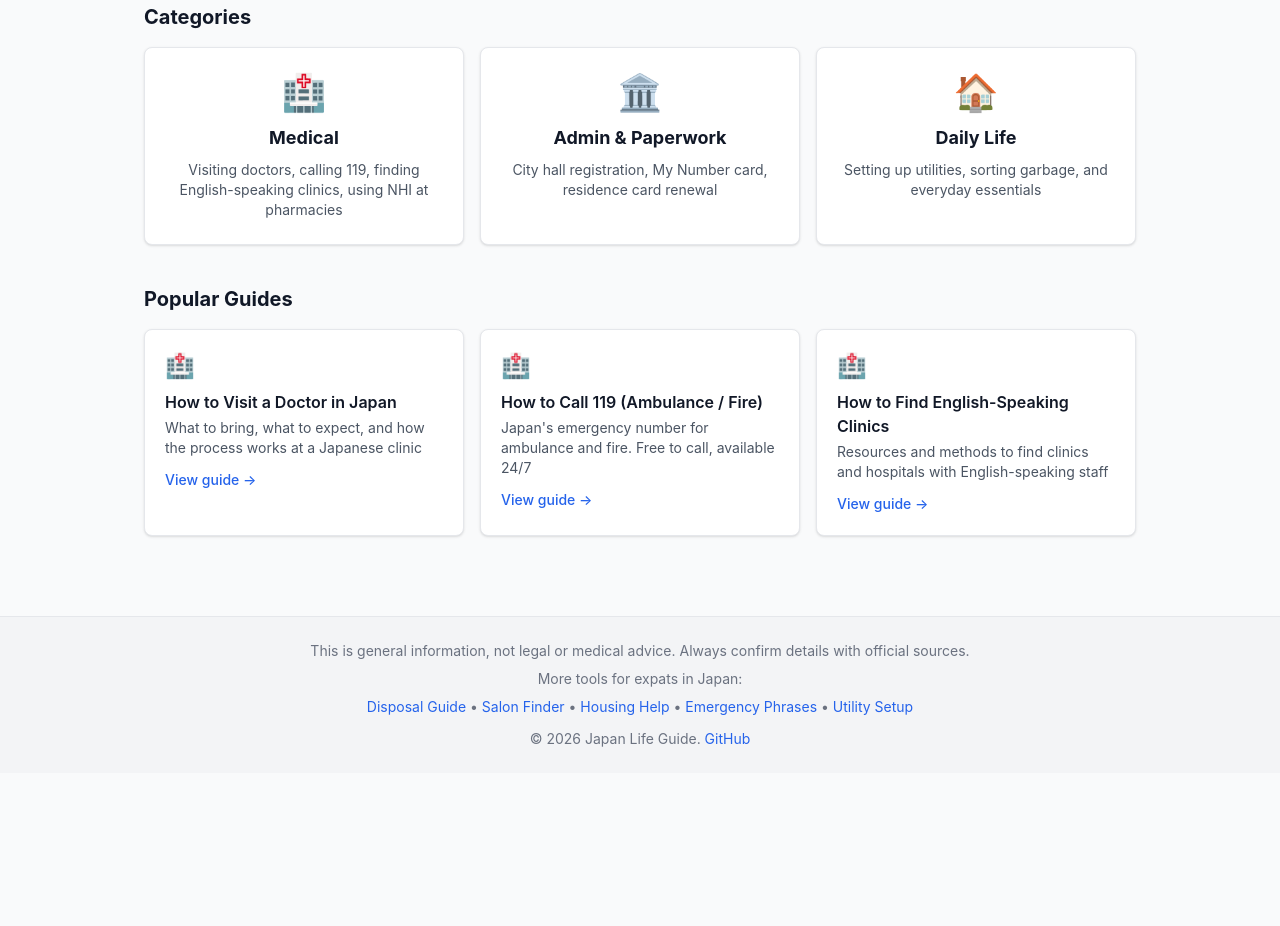
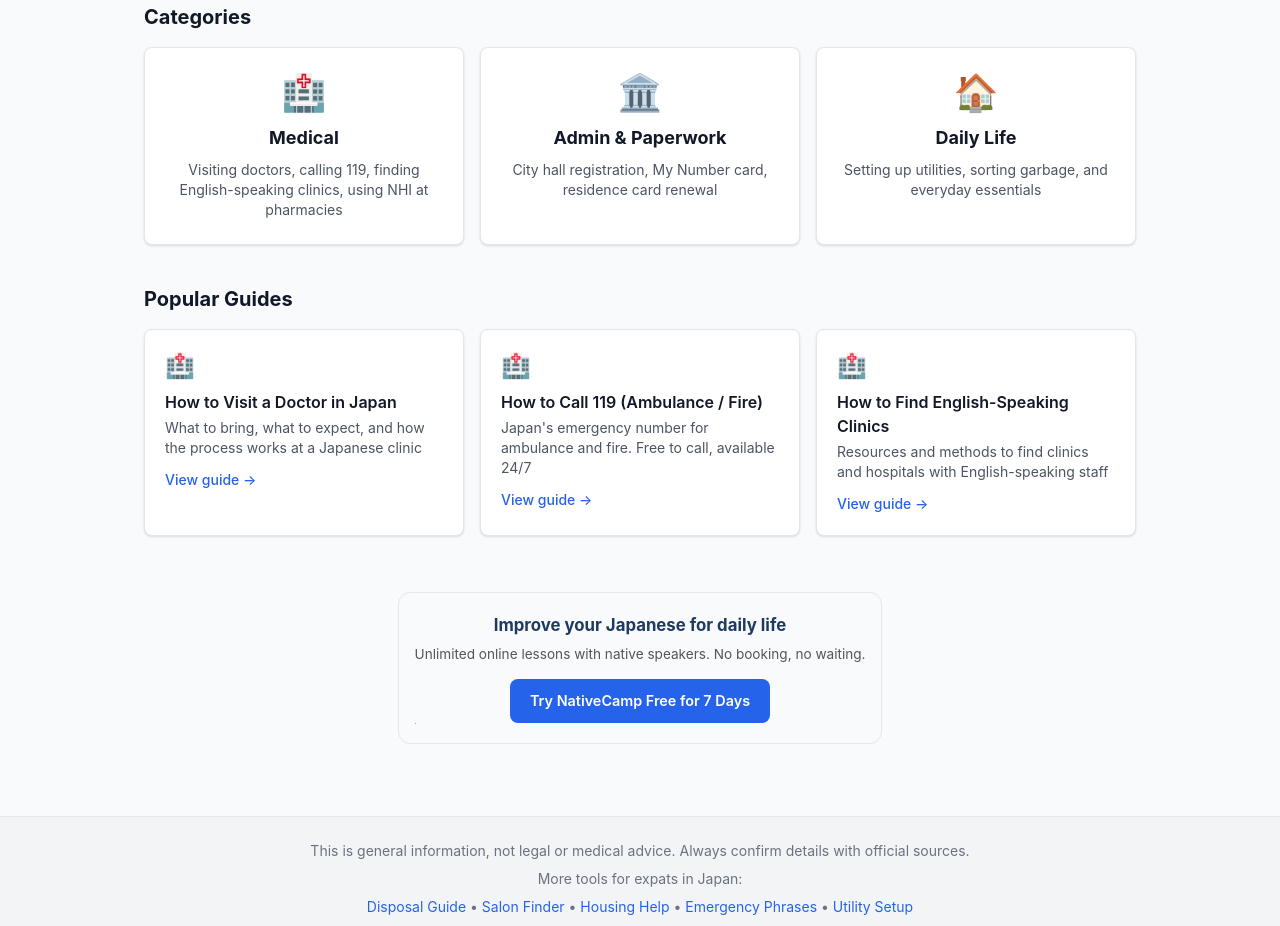
Before and after one commit to HumanCronAdmin/japan-life-guide, a plain HTML site: page index.html in a window 1280 px wide. Shown: the part 271-1197 px from the top of the page. Before the commit the page ends 1044 px from the top, so only its background shows below. Drawn offline with nearby package versions, Linux system fonts and the light colour scheme.

Commit message:
Add NativeCamp affiliate link (1100 yen/signup)
Co-Authored-By: Claude Opus 4.6 (1M context) <noreply@anthropic.com>

```diff
--- a/index.html
+++ b/index.html
@@ -40,6 +40,11 @@
       <div id="featured-guides" class="card-grid"></div>
     </section>
   </main>
+  <section style="border:1px solid #e2e8f0;border-radius:12px;padding:20px 16px;margin:24px auto;max-width:600px;text-align:center;background:#f8fafc;">
+    <p style="font-weight:700;font-size:1.05rem;color:#1e3a5f;margin:0 0 6px;">Improve your Japanese for daily life</p>
+    <p style="font-size:0.85rem;color:#555;margin:0 0 14px;">Unlimited online lessons with native speakers. No booking, no waiting.</p>
+    <a href="//af.moshimo.com/af/c/click?a_id=5455754&p_id=6054&pc_id=16990&pl_id=77719" rel="nofollow" referrerpolicy="no-referrer-when-downgrade" target="_blank" style="display:inline-block;padding:10px 20px;background:#2563eb;color:#fff;border-radius:8px;text-decoration:none;font-weight:600;font-size:0.9rem;min-height:44px;line-height:24px;">Try NativeCamp Free for 7 Days</a><img src="//i.moshimo.com/af/i/impression?a_id=5455754&p_id=6054&pc_id=16990&pl_id=77719" width="1" height="1" style="border:none;" loading="lazy">
+  </section>
   <div id="site-footer"></div>
   <script src="js/guides-data.js"></script>
   <script src="js/resources-data.js"></script>
```
